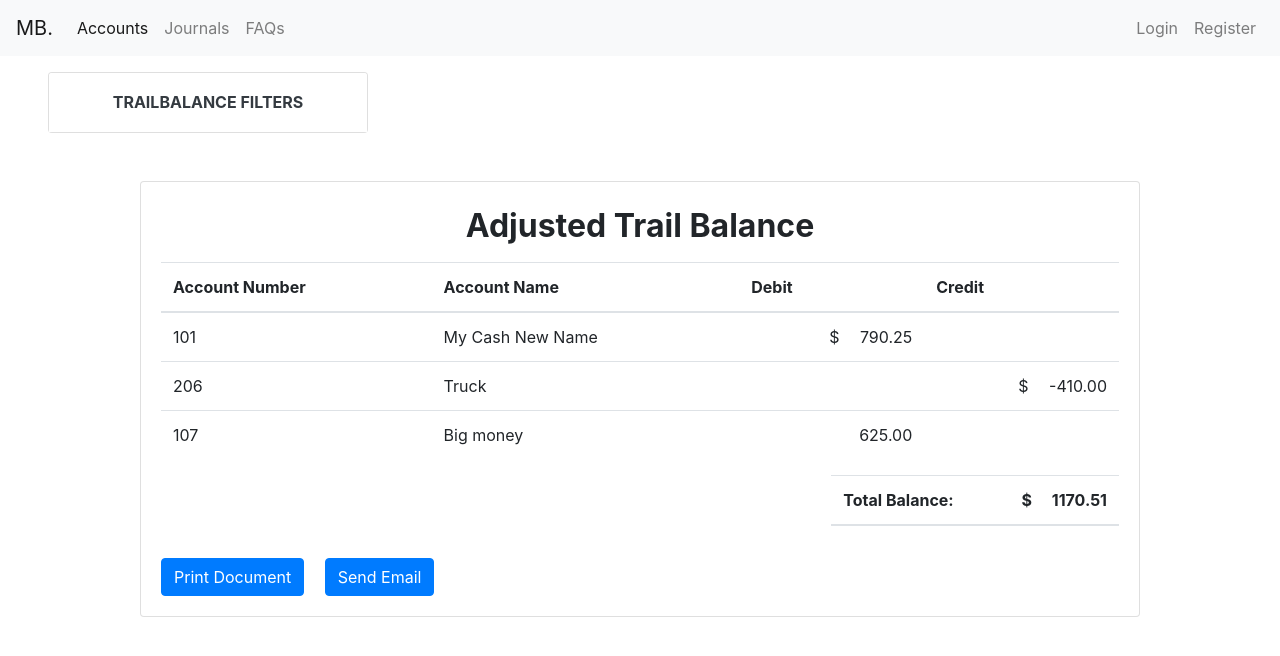
After one commit to DanMelt205/MB, a Django app: page /trailbalance in a window 1280 px wide. The commit adds this page. Shown: the top 656 px of the page. Run offline with Django 3.2, Linux system fonts and the light colour scheme; data comes from the database, SQL or seed files in the repository; both versions use the stored data as it was after the commit; lists and menus that the app fills with data are empty; parts of the project's set-up code (start-up, migrations or seed data) failed here and were passed over; some libraries are stand-ins or nearby versions.

Commit message:
Trail Balance working and correct filters added

```diff
--- a/accounting/models.py
+++ b/accounting/models.py
@@ -108,7 +108,7 @@ class Account(models.Model):
         return str(self.account_number)
 
     class Meta:
-        ordering = ('-account_creation_date',)
+        ordering = ('account_creation_date',)
 
 
 class Transaction(models.Model):
--- a/accounting/templates/accounting/accounthome.html
+++ b/accounting/templates/accounting/accounthome.html
@@ -111,11 +111,15 @@
                     <td>{{account.account_catagory}}</td>
                     <td>{{account.account_subcatagory}}</td>
                     <td>{{account.account_side}}</td>
-                    <td>$ {{account.account_balance|intcomma}}</td>
+                    <td class="text-right">$ {{account.account_balance|intcomma}}</td>
                     <td>{{account.account_status}}</td>
                     <td>
                         <a href="{% url 'accountupdate' account.id %}" class="
                             btn btn-primary">Edit</a>
+                        {% if account_balance <= 0 %}
+                        <a href="{% url 'accountdeactive' account.id %}" class="
+                                                    btn btn-danger">Deactive</a>
+                        {% endif %}
                     </td>
                 </tr>
 
--- a/accounting/templates/accounting/accountledgerdetail.html
+++ b/accounting/templates/accounting/accountledgerdetail.html
@@ -26,6 +26,7 @@
         color: red;
     }
 </style>
+
 
 
 <div class="global-container mt-5">
@@ -109,7 +110,7 @@
                     Associated Document {{forloop.counter}}</a>
                 {% endfor %}
 
-                <a href=" {{request.META.HTTP_REFERER}}" class="btn btn-primary btn-block">Back</a>
+                <a href="{{request.META.HTTP_REFERER}}" class="btn btn-primary btn-block">Back</a>
 
             </div>
 
--- a/accounting/templates/accounting/base.html
+++ b/accounting/templates/accounting/base.html
@@ -37,7 +37,6 @@
 
 
 
-
     <title>Money Balancer</title>
 </head>
 
--- a/accounting/templates/accounting/navbar.html
+++ b/accounting/templates/accounting/navbar.html
@@ -28,9 +28,6 @@
                     Reports
                 </a>
                 <div class="dropdown-menu" aria-labelledby="navbarDropdownMenuLink">
-                    <a class="dropdown-item" href="#">Balance Sheet</a>
-                    <a class="dropdown-item" href="#">Income Sheet</a>
-                    <a class="dropdown-item" href="#">Trail Balance</a>
                     <a class="dropdown-item" href="{% url 'eventlog' %}">Event Log</a>
                     <a class="dropdown-item" href="{% url 'userprofiles' %}">Users</a>
                 </div>
@@ -68,9 +65,10 @@
                         Reports
                     </a>
                     <div class="dropdown-menu" aria-labelledby="navbarDropdownMenuLink">
-                        <a class="dropdown-item" href="#">Balance Sheet</a>
-                        <a class="dropdown-item" href="#">Income Sheet</a>
-                        <a class="dropdown-item" href="#">Trail Balance</a>
+                        <a class="dropdown-item" href="{% url 'balancesheet' %}">Balance Sheet</a>
+                        <a class="dropdown-item" href="{% url 'incomesheet' %}">Income Sheet</a>
+                        <a class="dropdown-item" href="{% url 'trailbalance' %}">Trail Balance</a>
+                        <a class="dropdown-item" href="{% url 'retainedearnings' %}">Retained Earnings</a>
                         <a class="dropdown-item" href="{% url 'eventlog' %}">Event Log</a>
                     </div>
                 </li>
@@ -107,9 +105,6 @@
                             Reports
                         </a>
                         <div class="dropdown-menu" aria-labelledby="navbarDropdownMenuLink">
-                            <a class="dropdown-item" href="#">Balance Sheet</a>
-                            <a class="dropdown-item" href="#">Income Sheet</a>
-                            <a class="dropdown-item" href="#">Trail Balance</a>
                             <a class="dropdown-item" href="{% url 'eventlog' %}">Event Log</a>
                         </div>
                     </li>
--- /dev/null
+++ b/accounting/templates/accounting/trailbalance.html
@@ -0,0 +1,199 @@
+{% extends "accounting/base.html"%}
+
+{% load widget_tweaks %}
+{% load humanize %}
+
+{% block content %}
+
+<style>
+    .global-container {
+        height: 100%;
+        width: 100%;
+        display: flex;
+        justify-content: center;
+        align-items: center;
+    }
+
+    .card {
+        width: 1000px;
+    }
+
+    .size-header {
+        font-size: xx-large;
+    }
+
+    .error {
+        color: red;
+    }
+
+    @media print {
+        #download {
+            display: none;
+        }
+
+        #email {
+            display: none;
+        }
+
+        #filter {
+            display: none;
+        }
+    }
+</style>
+
+{% if messages %}
+<div class="row d-flex justify-content-center">
+    <div class=" text-center col-sm-6 col-sm-offset-3">
+        {% for message in messages %}
+        <div {% if message.tags == "error" %} class="alert alert-danger" {% else %}
+            class="alert alert-{{ message.tags }}" {% endif %} role="alert">
+            <p>{{ message }}</p>
+        </div>
+        {% endfor %}
+    </div>
+
+</div>
+{% endif %}
+
+<div class="card w-25 ml-5 mt-3" id="filter">
+    <div id="headingOne" class="card-header bg-white shadow-sm border-0 text-center">
+        <h6 class="mb-0 font-weight-bold">
+            <a href="#" data-toggle="collapse" data-target="#collapseOne" aria-expanded="true"
+                aria-controls="collapseOne"
+                class="d-block position-relative text-dark text-uppercase collapsible-link py-2">TrailBalance
+                Filters</a>
+        </h6>
+    </div>
+    <div id="collapseOne" aria-labelledby="headingOne" data-parent="#accordionExample" class="collapse">
+        <form method="get">
+            <div class="form-group col">
+                <label for="name">Date Range</label>
+                {% render_field filter.form.date_range class="form-control form-control-sm"  type="select" %}
+            </div>
+            <div class="form-group col">
+                <label for="name">Start Date</label>
+                {% render_field filter.form.start_date class="form-control form-control-sm date"  type="text" %}
+            </div>
+            <div class="form-group col">
+                <label for="name">End Date</label>
+                {% render_field filter.form.end_date class="form-control form-control-sm date"  type="text" %}
+            </div>
+            <!-- <div class="d-flex row justify-content-center"> -->
+            <button class="btn btn-primary m-3" type="submit">Filter</button>
+            <a href="{% url 'trailbalance' %}" class="btn btn-primary m-3">Clear Filters</a>
+            <!-- </div> -->
+        </form>
+    </div>
+</div>
+
+
+<div class="global-container mt-5">
+    <div class="card login-form">
+        <div class="card-body">
+            <p class="card-title text-center size-header"><strong>Adjusted Trail Balance</strong></p>
+
+
+            <div class="card-text">
+
+
+                <table class="table">
+                    <thead>
+                        <tr>
+                            <th scope="col">Account Number</th>
+                            <th scope="col">Account Name</th>
+                            <th scope="col">Debit</th>
+                            <th scope="col">Credit</th>
+                        </tr>
+                    </thead>
+                    <tbody id=" myTable">
+
+                        {% for l in object_list %}
+                        {% ifchanged l.account.account_number %}
+                        <tr>
+                            <td>{{l.account.account_number}}</td>
+                            <td>{{l.account.account_name}}</td>
+
+                            {% if l.account.account_side == "Left" %}
+                            <td class="text-right left-side">{{l.account.account_balance|intcomma}}</td>
+                            <td></td>
+                            {% else %}
+                            <td></td>
+                            <td class="text-right right-side">{{l.account.account_balance|intcomma}}</td>
+                            {% endif %}
+
+
+
+                        </tr>
+                        {% endifchanged %}
+                        {% endfor %}
+
+
+                    </tbody>
+                </table>
+                <table class="table">
+                    <thead>
+                        <tr class="d-flex justify-content-end">
+                            <th scope="col">Total Balance:&emsp;&emsp;&emsp;&emsp; $&emsp; <span id="balance"></span>
+                            </th>
+                        </tr>
+                    </thead>
+                    <tbody>
+                        <tr></tr>
+                    </tbody>
+                </table>
+                </table>
+
+
+
+            </div>
+            <a href="#" onclick="window.print()" class="btn btn-primary  mt-3" id="download">Print
+                Document</a>
+            <a href="#trailbalance" id="email" class="btn btn-primary ml-3 mt-3" rel="jqmodal:open">Send
+                Email</a>
+        </div>
+    </div>
+</div>
+</div>
+
+<form method="POST" action="" id="trailbalance" enctype="multipart/form-data" class="jqmodal">
+    {% csrf_token %}
+    <div class="form-group">
+        {% render_field form.to_email class="form-control form-control-sm" type="select" %}
+    </div>
+    <div class="form-group">
+        {% render_field form.subject class="form-control form-control-sm" type="text" placeholder="Subject" %}
+    </div>
+    <div class="form-group">
+        {% render_field form.attachment class="form-control form-control-sm" type="file" %}
+    </div>
+    <div class="form-group">
+        {% render_field form.message class="form-control form-control-sm" rows="15" placeholder="Message" %}
+    </div>
+    <button type="submit" class="btn btn-primary btn-block">Send Email</button>
+
+</form>
+
+<script>
+
+    $('.left-side:first').prepend("$ &emsp;");
+    $('.right-side:first').prepend("$ &emsp;");
+
+    var leftSum = 0
+    var rightSum = 0
+    $('.left-side').each(function () {
+        leftSum += parseFloat($('.left-side').text().split("$").join("")); // Or this.innerHTML, this.innerText
+    });
+    $('.right-side').each(function () {
+        rightSum += Math.abs(parseFloat($(".right-side").text().split("$").join(""))); // Or this.innerHTML, this.innerText
+    });
+
+    $('#balance').text((leftSum - rightSum).toFixed(2));
+
+    $(".date").datepicker({
+        changeMonth: true,
+        changeYear: true,
+    });
+
+</script>
+
+{% endblock %}
--- a/accounting/urls.py
+++ b/accounting/urls.py
@@ -4,11 +4,17 @@ from . import views
 urlpatterns = [
     path('', views.index, name="home"),
     path('faqs', views.faqs, name="faqs"),
+
     path('account', views.AccountView.as_view(), name="accounthome"),
+
     path('account/create', views.AccountCreate.as_view(),
          name="accountcreate"),
+
     path('account/<int:pk>/update', views.AccountUpdate.as_view(),
          name="accountupdate"),
+
+    path('account/<int:pk>/deactive', views.AccountDeactive.as_view(),
+         name="accountdeactive"),
 
     path('journal',
          views.Journal.as_view(), name="journal"),
@@ -28,6 +34,19 @@ urlpatterns = [
          views.LedgerView.as_view(), name="accountledger"),
 
     path('eventlog',
-         views.EventLog.as_view(), name="eventlog")
+         views.EventLog.as_view(), name="eventlog"),
+
+    path('trailbalance',
+         views.TrailBalance.as_view(), name="trailbalance"),
+
+    path('balancesheet',
+         views.BalanceSheet.as_view(), name="balancesheet"),
+
+    path('incomesheet',
+         views.IncomeSheet.as_view(), name="incomesheet"),
+
+    path('retainedearnings',
+         views.RetainedStatement.as_view(), name="retainedearnings"),
+
     # path('account/<int:id>/deactive', views.deactive, name="accountdeactive")
 ]
--- a/accounting/views.py
+++ b/accounting/views.py
@@ -3,7 +3,7 @@ from django.shortcuts import render, redirect
 from django.views.generic import CreateView, FormView, RedirectView, UpdateView, ListView, DetailView, View
 from django.views.generic.detail import SingleObjectMixin
 from django.urls import reverse_lazy
-from django.core.mail import send_mail
+from django.core.mail import send_mail, EmailMessage
 from django.contrib import messages
 from django.contrib.messages.views import SuccessMessageMixin
 from accounting.filter_mixin import ListFilteredMixin
@@ -12,7 +12,7 @@ from accounting.filter_mixin import ListFilteredMixin
 from .forms import AccountCreationForm, AccountUpdateForm, LedgerCreateFormSet, TransactionCreateForm, DocumentCreateForm
 from .models import Account, Ledger, Transaction, Document
 from register.models import User
-from .filters import AccountFilter, EventFilter, TransactionFilter, LedgerFilter
+from .filters import AccountFilter, EventFilter, TransactionFilter, LedgerFilter, AccountSheetFilter
 from register.forms import SendEmailForm
 
 
@@ -70,7 +70,20 @@ class AccountUpdate(UpdateView):
                     request, "Account amount greater than 0, can not be deactived!")
                 return super().form_invalid(form)
 
+        messages.success(
+            request, "Account successfully updated!")
         return super().form_valid(form)
+
+
+class AccountDeactive(View):
+
+    def get(self, *args, **kwargs):
+        account = Account.objects.get(id=self.kwargs['pk'])
+        account.account_status = "Deactive"
+        account.save()
+        messages.success(
+            self.request, "Account was deactived successfully.")
+        return redirect('accounthome')
 
 
 class AccountCreate(SuccessMessageMixin, CreateView):
@@ -206,11 +219,17 @@ class LedgerView(DetailView):
 
     model = Account
     template_name = 'accounting/accountledger.html'
+    # filter_set = AccountSheetFilter
 
     def get_context_data(self, **kwargs):
         # Call the base implementation first to get a context
         context = super().get_context_data(**kwargs)
-        context['ledger'] = Ledger.objects.filter(account=self.kwargs['pk'])
+        ledger_list = Ledger.objects.filter(account=self.kwargs['pk']).select_related(
+            'transaction').order_by('transaction__transaction_date')
+        f = LedgerFilter(
+            self.request.GET, queryset=ledger_list)
+        print(f)
+        context['filter'] = f
         return context
 
 
@@ -220,6 +239,159 @@ class EventLog(ListFilteredMixin, ListView):
     paginate_by = 4
     template_name = 'accounting/eventlog.html'
     filter_set = EventFilter
+
+
+class TrailBalance(ListFilteredMixin, ListView, FormView):
+    model = Ledger
+    template_name = 'accounting/trailbalance.html'
+    queryset = Ledger.objects.all().select_related(
+        'account').select_related('transaction').order_by('account__account_creation_date')
+    filter_set = AccountSheetFilter
+    form_class = SendEmailForm
+    success_url = reverse_lazy('trailbalance')
+
+    def form_valid(self, form):
+
+        request = self.request
+        to_email = form.cleaned_data.get("to_email")
+        subject = form.cleaned_data.get("subject")
+        message = form.cleaned_data.get("message")
+        attachment = request.FILES.getlist('attachment')
+
+        print(attachment)
+
+        try:
+            email = EmailMessage(
+                subject,
+                message,
+                'movethewaters@gmail.com',
+                [to_email],
+            )
+
+            for a in attachment:
+                email.attach(a.name, a.read(), a.content_type)
+
+            res = email.send()
+        except BadHeaderError:
+            messages.error(request, "Email was not sent.")
+            return super().form_invalid(form)
+
+        messages.success(request, "Email was successfully sent.")
+        return super().form_valid(form)
+
+
+class IncomeSheet(ListView, FormView):
+    model = Account
+    context_object_name = 'account'
+    template_name = 'accounting/incomesheet.html'
+
+    form_class = SendEmailForm
+    success_url = reverse_lazy('incomesheet')
+
+    def form_valid(self, form):
+
+        request = self.request
+        to_email = form.cleaned_data.get("to_email")
+        subject = form.cleaned_data.get("subject")
+        message = form.cleaned_data.get("message")
+        attachment = request.FILES.getlist('attachment')
+
+        print(attachment)
+
+        try:
+            email = EmailMessage(
+                subject,
+                message,
+                'movethewaters@gmail.com',
+                [to_email],
+            )
+
+            for a in attachment:
+                email.attach(a.name, a.read(), a.content_type)
+
+            res = email.send()
+        except BadHeaderError:
+            messages.error(request, "Email was not sent.")
+            return super().form_invalid(form)
+
+        messages.success(request, "Email was successfully sent.")
+        return super().form_valid(form)
+
+
+class BalanceSheet(ListView, FormView):
+    model = Account
+    context_object_name = 'account'
+    template_name = 'accounting/balancesheet.html'
+
+    form_class = SendEmailForm
+    success_url = reverse_lazy('balancesheet')
+
+    def form_valid(self, form):
+
+        request = self.request
+        to_email = form.cleaned_data.get("to_email")
+        subject = form.cleaned_data.get("subject")
+        message = form.cleaned_data.get("message")
+        attachment = request.FILES.getlist('attachment')
+
+        print(attachment)
+
+        try:
+            email = EmailMessage(
+                subject,
+                message,
+                'movethewaters@gmail.com',
+                [to_email],
+            )
+
+            for a in attachment:
+                email.attach(a.name, a.read(), a.content_type)
+
+            res = email.send()
+        except BadHeaderError:
+            messages.error(request, "Email was not sent.")
+            return super().form_invalid(form)
+
+        messages.success(request, "Email was successfully sent.")
+        return super().form_valid(form)
+
+
+class RetainedStatement(ListView, FormView):
+    model = Account
+    context_object_name = 'account'
+    template_name = 'accounting/retainedearnings.html'
+
+    form_class = SendEmailForm
+    success_url = reverse_lazy('retainedearnings')
+
+    def form_valid(self, form):
+
+        request = self.request
+        to_email = form.cleaned_data.get("to_email")
+        subject = form.cleaned_data.get("subject")
+        message = form.cleaned_data.get("message")
+        attachment = request.FILES.getlist('attachment')
+
+        print(attachment)
+
+        try:
+            email = EmailMessage(
+                subject,
+                message,
+                'movethewaters@gmail.com',
+                [to_email],
+            )
+
+            for a in attachment:
+                email.attach(a.name, a.read(), a.content_type)
+
+            res = email.send()
+        except BadHeaderError:
+            messages.error(request, "Email was not sent.")
+            return super().form_invalid(form)
+
+        messages.success(request, "Email was successfully sent.")
+        return super().form_valid(form)
 
 
 def index(request):
--- a/register/forms.py
+++ b/register/forms.py
@@ -54,6 +54,7 @@ class SendEmailForm(forms.Form):
     )
     subject = forms.CharField(required=True)
     message = forms.CharField(widget=forms.Textarea)
+    attachment = forms.FileField(required=False)
 
 
 class PasswordResetCustomUserForm(forms.Form):
```
Also changed, not shown: accounting/filters.py (+31 -9 lines), accounting/templates/accounting/accountledger.html (+56 -31 lines), accounting/templates/accounting/eventlog.html (+8 -2 lines), accounting/templates/accounting/journalview.html (+9 -5 lines), accounting/templatetags/account_filters.py (+21 -0 lines), accounting/templates/accounting/balancesheet.html (added), accounting/templates/accounting/incomesheet.html (added), accounting/templates/accounting/retainedearnings.html (added), db.sqlite3.
